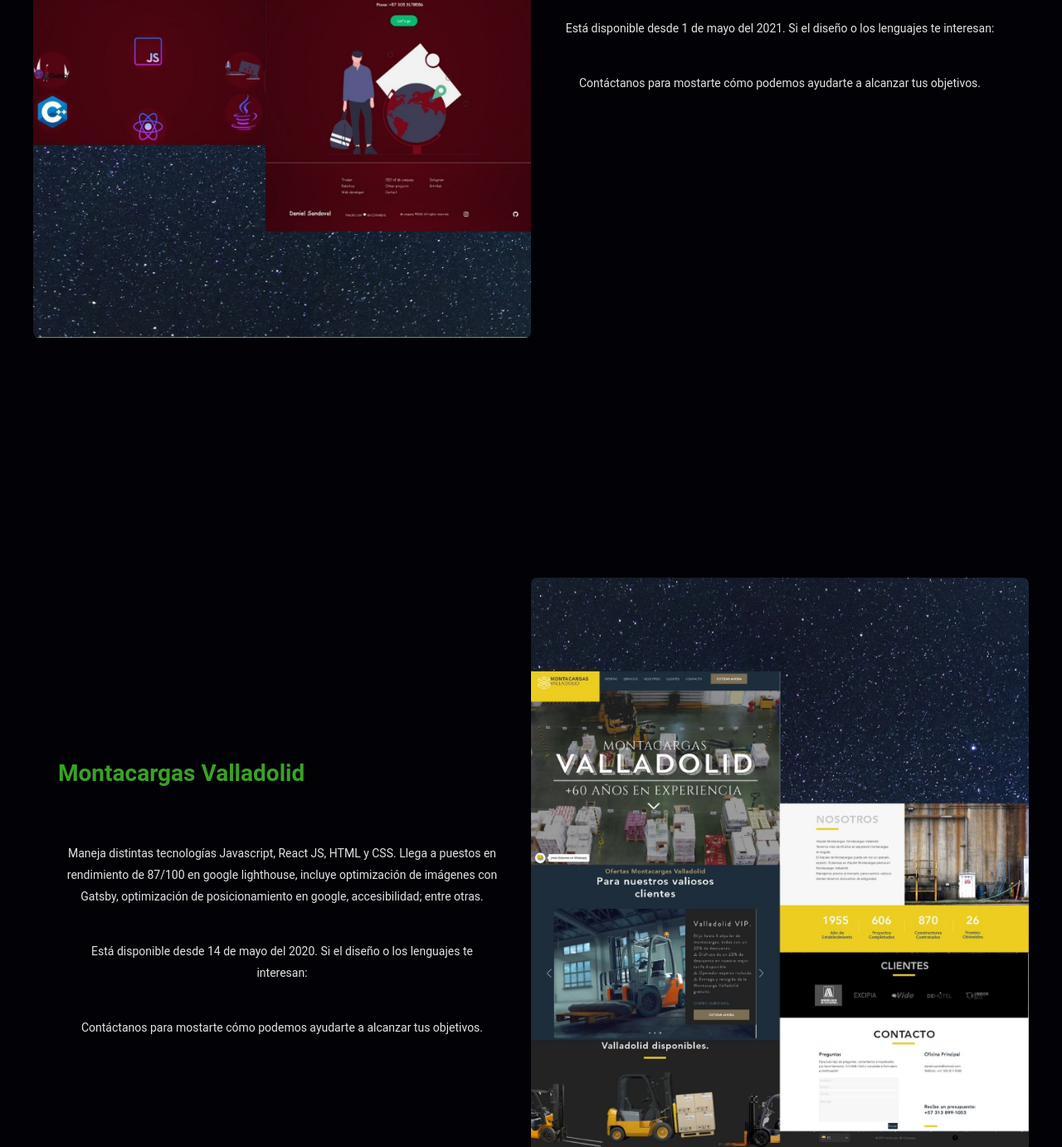
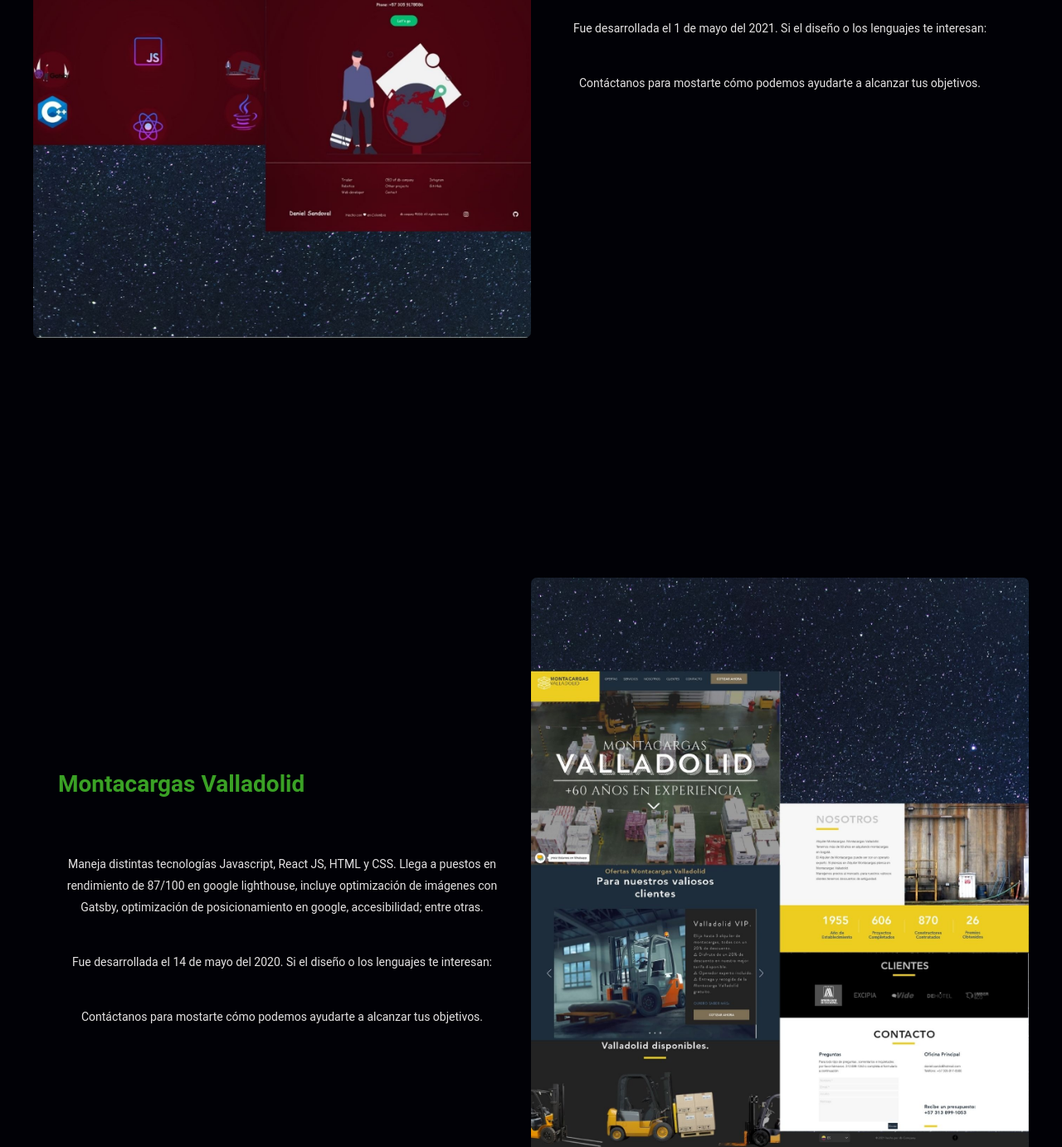
Before and after one commit to RogerRich-Inc/db-website, a Gatsby site: page / in a window 1280 px wide. Shown: the part 2567-3949 px from the top of the page at 83% size. Built offline with nearby package versions, Linux system fonts and the light colour scheme; Gatsby itself is replaced by a stand-in of ours.

Commit message:
Proyectos
God loves you

```diff
--- a/src/components/JBComponents/Projects.jsx
+++ b/src/components/JBComponents/Projects.jsx
@@ -49,7 +49,7 @@ Llega a puestos en rendimiento de 100/100 en google lighthouse, incluye optimiza
 
           </p>
           <p>
-Está disponible desde 1 de mayo del 2021.
+Fue desarrollada el 1 de mayo del 2021.
 Si el diseño o los lenguajes te interesan:
 
           </p>
@@ -70,7 +70,7 @@ optimización de posicionamiento en google, accesibilidad; entre otras.
 
           </p>
           <p>
-Está disponible desde 14 de mayo del 2020.
+Fue desarrollada el 14 de mayo del 2020.
 Si el diseño o los lenguajes te interesan:
 
           </p>
@@ -104,7 +104,7 @@ Maneja distintas tecnologías Javascript, React JS, HTML y CSS.
 Llega a puestos en rendimiento de 100/100 en google lighthouse, incluye optimización de imágenes con Gatsby, optimización de posicionamiento en google, accesibilidad; entre otras.
           </p>
           <p>
-Está disponible desde 1 de mayo del 2021.
+Fue desarrollada el 1 de mayo del 2021.
 Si el diseño o los lenguajes te interesan:
 
           </p>
```
